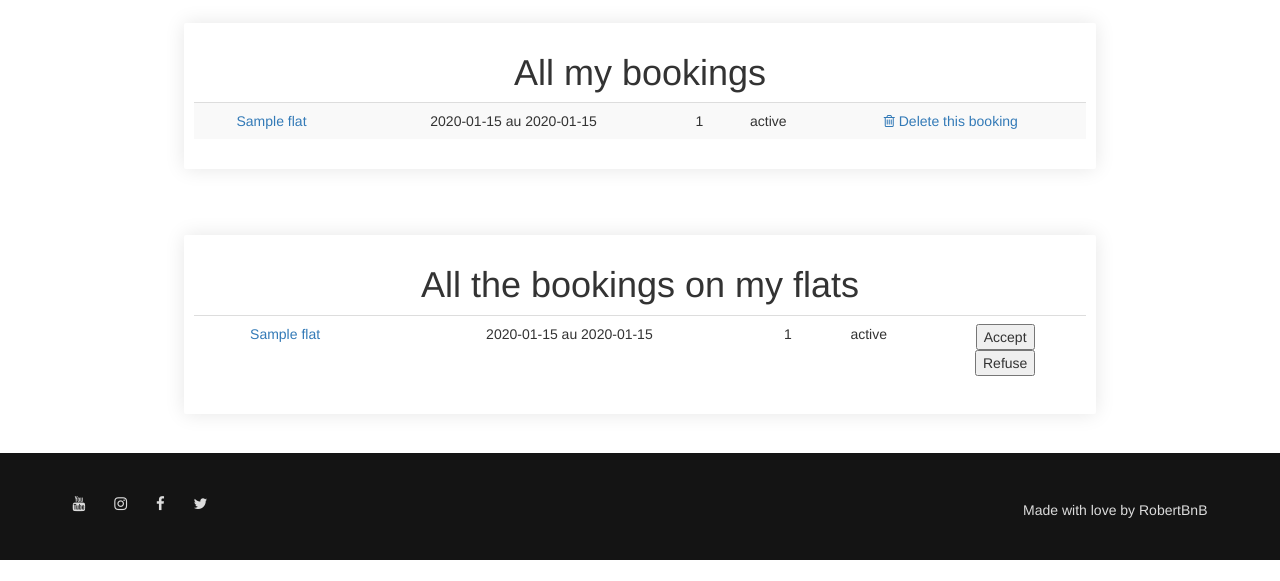
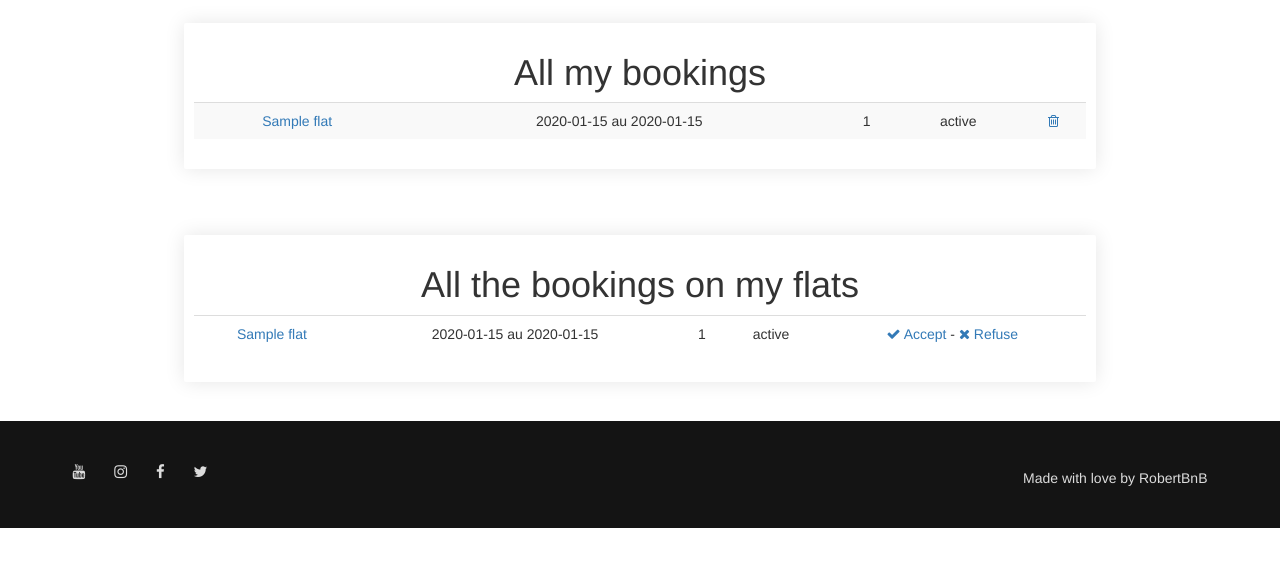
Before and after one commit to mariongj/tamadi, a Rails app: page /bookings in a window 1280 px wide. Shown: the part 73-654 px from the top of the page. Run offline with Rails 7, Linux system fonts and the light colour scheme; a user stored in the database is signed in; tables that the repository leaves empty hold one stand-in row (values such as "Sample post"); grey boxes labelled with a size stand in for pictures from a placeholder-image service; style sheets or scripts are compiled from the project's sources; parts of the project's set-up code (start-up, migrations or seed data) failed here and were passed over; some libraries are stand-ins or nearby versions.

Commit message:
booking-status

```diff
--- a/app/controllers/bookings_controller.rb
+++ b/app/controllers/bookings_controller.rb
@@ -30,8 +30,7 @@ before_action :set_booking, only: [ :destroy, :update ]
   end
 
   def update
-
-    if params[:accept]
+    if params[:accept] == "true"
       # Accepter le booking dans la bdd donc changer le statut
       @booking.update(status: 'confirmed')
     elsif
--- a/app/views/bookings/index.html.erb
+++ b/app/views/bookings/index.html.erb
@@ -14,7 +14,7 @@
                 <td>  <%= link_to booking_path(booking),
                       method: :delete,
                       data: { confirm: "Are you sure?" } do %>
-                    <i class="fa fa-trash-o"></i> Delete this booking
+                    <i class="fa fa-trash-o"></i>
                   <% end %>
               </td>
               <% end %>
@@ -35,9 +35,16 @@
                 <td ><%= booking.start_date%> au <%= booking.end_date %></td>
                 <td><%= booking.nb_travelers%></td>
                 <td><%= booking.status %></td>
-                <td>  <%= button_to "Accept", { action: "update", id: booking.id }, method:   :put, params: { accept: true } %>
-                      <%= button_to "Refuse", { action: "update", id: booking.id }, method: :put, params: { accept: false } %>
+                <td>
+                <%= link_to booking_path(booking, accept: true), method: :put do %>
+                  <i class="fa fa-check"></i> Accept
+                <% end %>
+-
+                <%= link_to booking_path(booking, accept: false), method: :put do %>
+                  <i class="fa fa-times"></i> Refuse
+                <% end %>
                 </td>
+
               <% end %>
             </tr>
           </tbody>
```
